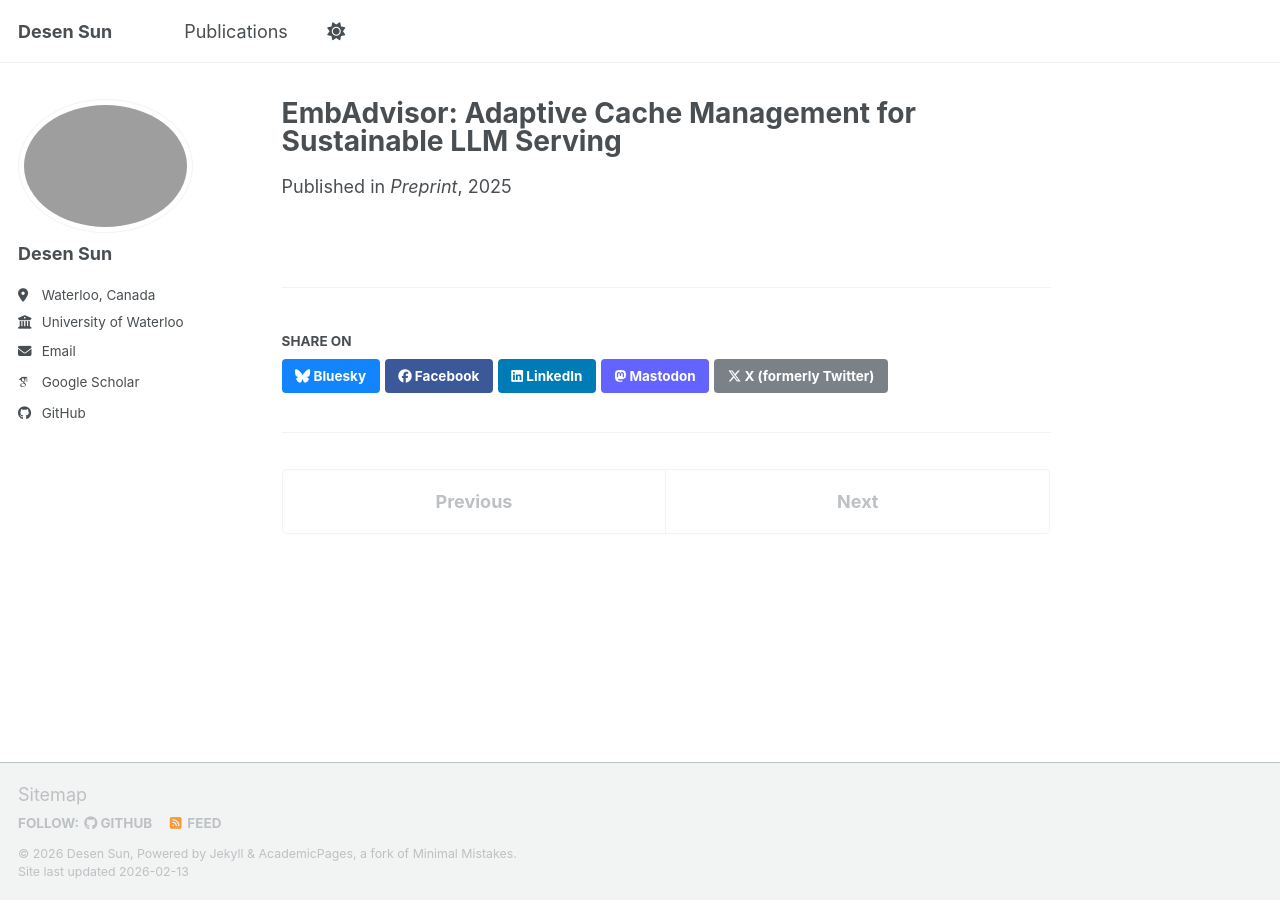
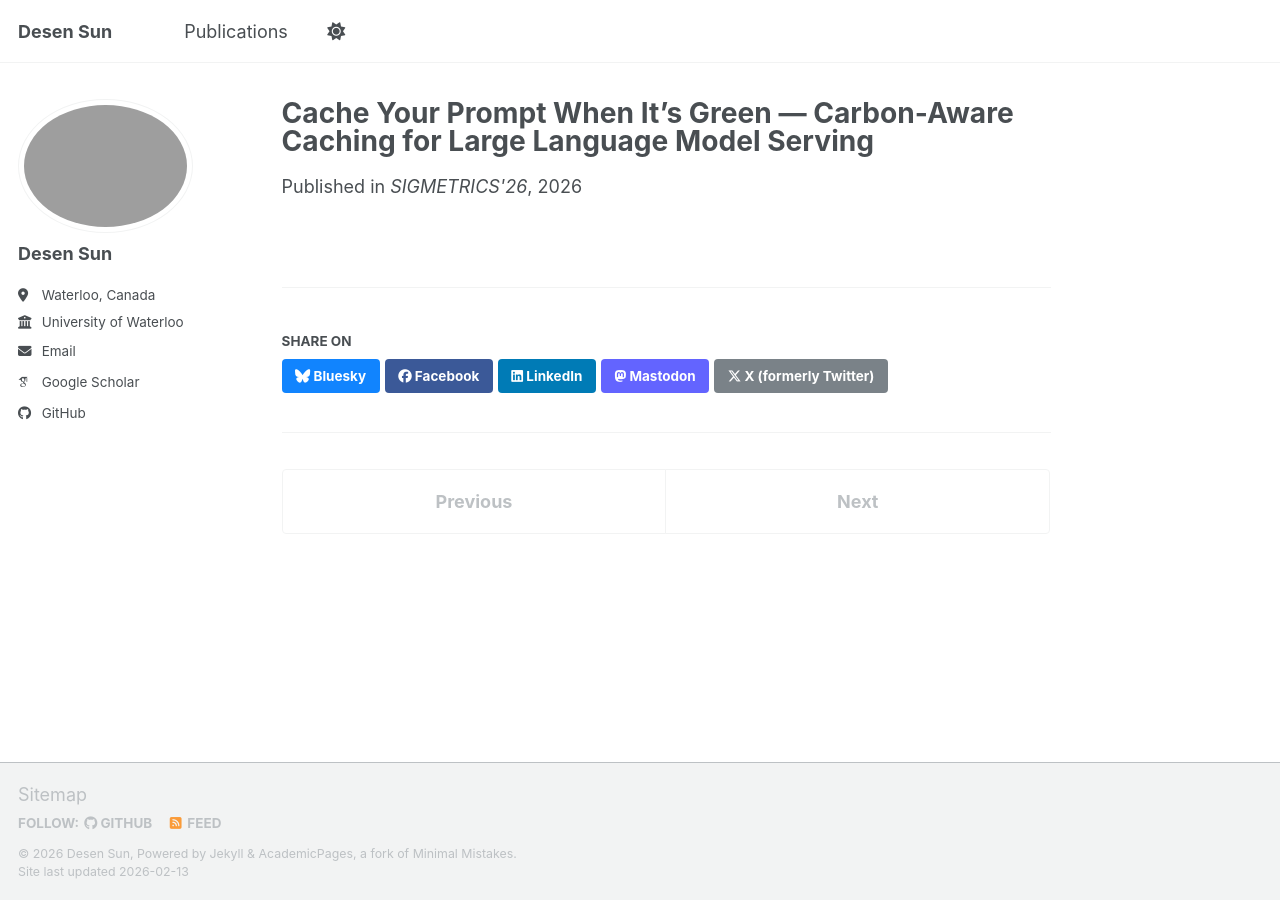
Before and after one commit to desenSunUBW/desen.sun.github.io, a Jekyll site: the page built from _publications/2025-greencache.md, in a window 1280 px wide. Built offline with Jekyll 4.4.1, drawn with Linux system fonts in a browser that asks for light colours; some web fonts are replaced; a script bundle is joined from its source files by our own code; library files that are not in the unit come from our copies.

Commit message:
update pub

```diff
--- a/_publications/2025-greencache.md
+++ b/_publications/2025-greencache.md
@@ -1,9 +1,9 @@
 ---
-title: "EmbAdvisor: Adaptive Cache Management for Sustainable LLM Serving"
+title: "Cache Your Prompt When It's Green — Carbon-Aware Caching for Large Language Model Serving"
 collection: publications
 category: manuscripts
-date: 2025-12-10
-venue: 'Preprint'
-paperurl: 'https://arxiv.org/abs/2501.04012'
+date: 2026-6-10
+venue: "SIGMETRICS'26"
+paperurl: 'https://arxiv.org/abs/2505.23970'
 authors: 'Yuyang Tian, **Desen Sun**, Yi Ding, Sihang Liu'
 ---
```
Also changed, not shown: _pages/about.md (+8 -5 lines), _publications/2023-pipad.md (+1 -1 lines).
